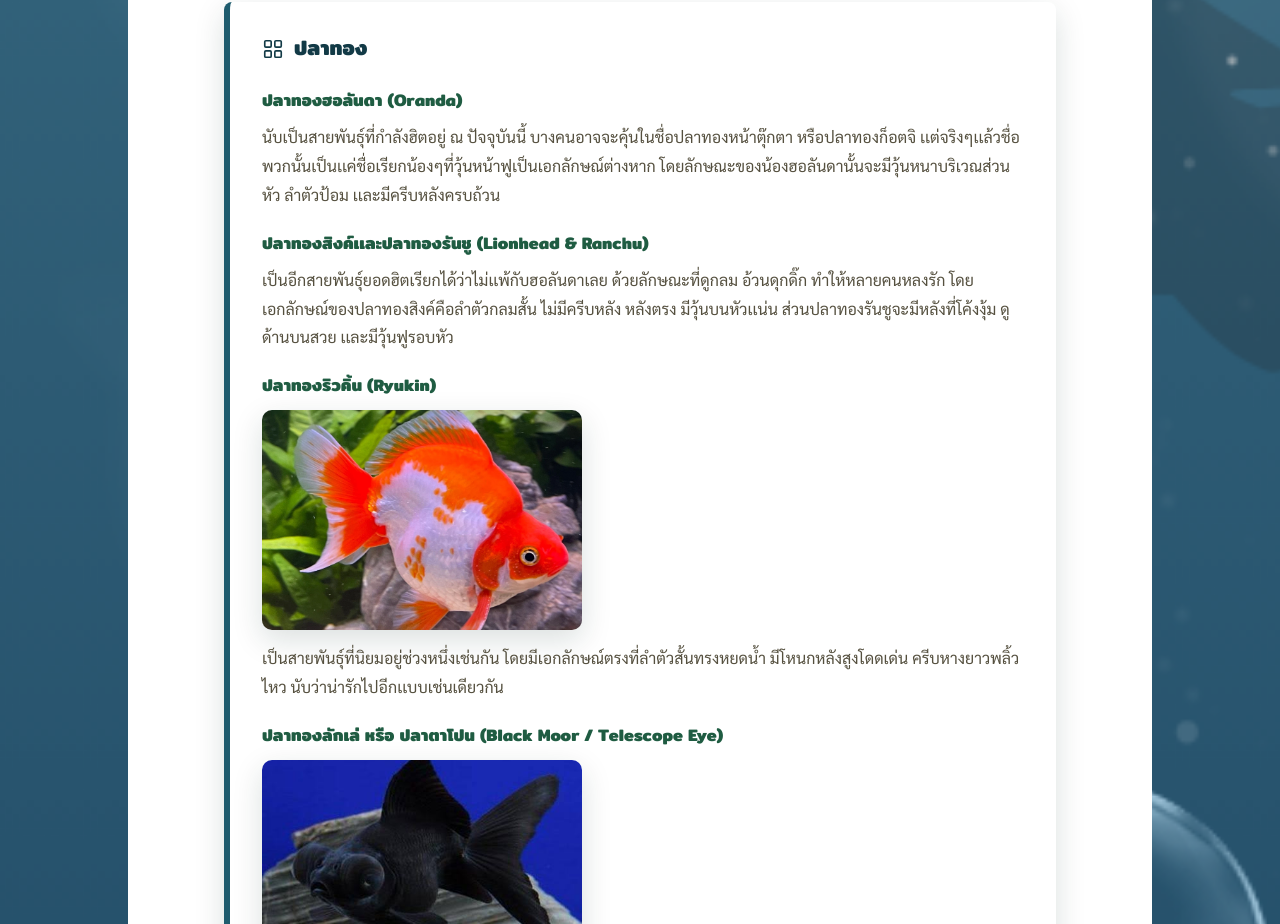
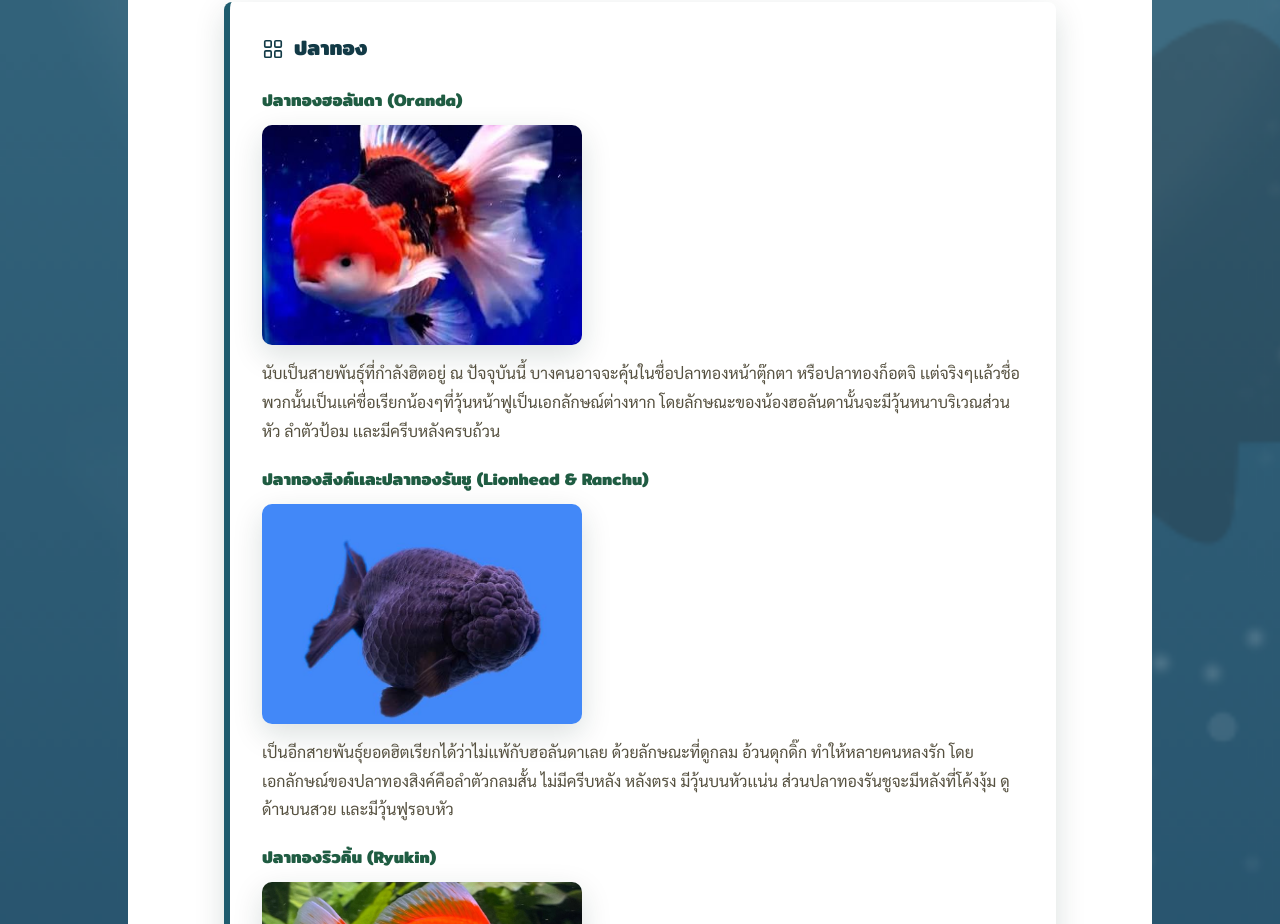
Before and after one commit to 41152UwU/project6-1-30, a plain HTML site: page species.html in a window 1280 px wide. Shown: the part 900-1824 px from the top of the page. Drawn offline with Linux system fonts and the light colour scheme.

Commit message:
Add files via upload

```diff
--- a/species.html
+++ b/species.html
@@ -610,8 +610,10 @@
         <div class="card card--teal">
             <h2><svg viewBox="0 0 24 24" fill="none" stroke="currentColor" stroke-width="1.8" stroke-linecap="round" stroke-linejoin="round"><rect x="3" y="3" width="7" height="7" rx="1.2"/><rect x="14" y="3" width="7" height="7" rx="1.2"/><rect x="3" y="14" width="7" height="7" rx="1.2"/><rect x="14" y="14" width="7" height="7" rx="1.2"/></svg> ปลาทอง</h2>
             <h3>ปลาทองฮอลันดา (Oranda)</h3>
+            <img class="speciesImg" src="img/oranda1.jpg" alt="ปลาทองฮอลันดา (Oranda)">
             <p>นับเป็นสายพันธุ์ที่กำลังฮิตอยู่ ณ ปัจจุบันนี้ บางคนอาจจะคุ้นในชื่อปลาทองหน้าตุ๊กตา หรือปลาทองก็อตจิ เเต่จริงๆเเล้วชื่อพวกนั้นเป็นเเค่ชื่อเรียกน้องๆที่วุ้นหน้าฟูเป็นเอกลักษณ์ต่างหาก โดยลักษณะของน้องฮอลันดานั้นจะมีวุ้นหนาบริเวณส่วนหัว ลำตัวป้อม เเละมีครีบหลังครบถ้วน</p>
             <h3>ปลาทองสิงค์เเละปลาทองรันชู (Lionhead & Ranchu)</h3>
+            <img class="speciesImg" src="img/lion.jpg" alt="ปลาทองสิงค์ (Lionhead)">
             <p>เป็นอีกสายพันธุ์ยอดฮิตเรียกได้ว่าไม่เเพ้กับฮอลันดาเลย ด้วยลักษณะที่ดูกลม อ้วนดุกดิ๊ก ทำให้หลายคนหลงรัก โดยเอกลักษณ์ของปลาทองสิงค์คือลำตัวกลมสั้น ไม่มีครีบหลัง หลังตรง มีวุ้นบนหัวเเน่น ส่วนปลาทองรันชูจะมีหลังที่โค้งงุ้ม ดูด้านบนสวย เเละมีวุ้นฟูรอบหัว</p>
             <h3>ปลาทองริวคิ้น (Ryukin)</h3>
             <img class="speciesImg" src="img/ryukin.png" alt="ปลาทองริวคิ้น (Ryukin)">
```
